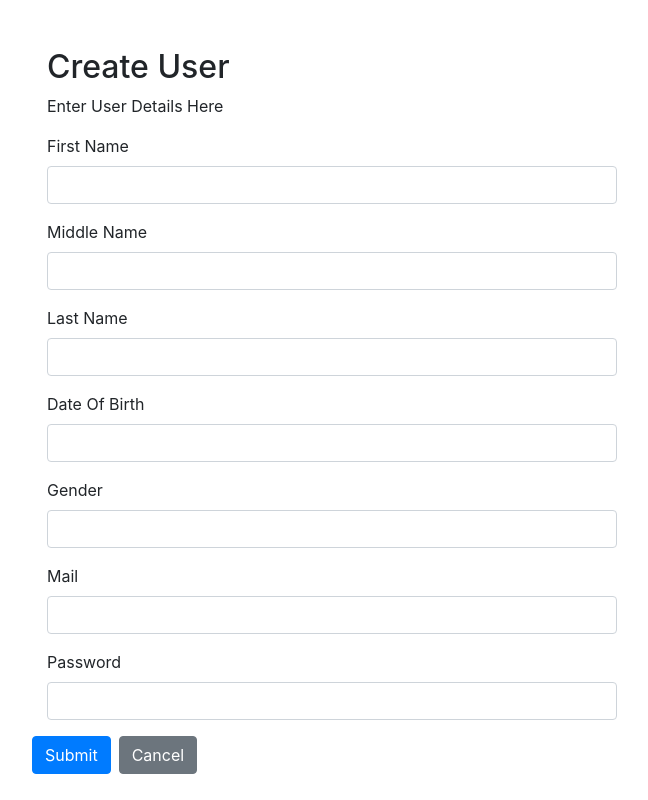
After one commit to cs353-project/Local_Events_App, a PHP site: page /create.php in a window 1280 px wide. The commit adds this page. Shown: the whole page, without its empty margins (308-956 px from the left). Run offline with PHP 8.4, Linux system fonts and the light colour scheme; data that the repository does not hold is empty.

Commit message:
admin page added, images added

```diff
--- /dev/null
+++ b/create.php
@@ -0,0 +1,69 @@
+<?php session_start(); ?>
+<?php include("api/connection.php"); ?>
+
+<!DOCTYPE html>
+<html lang="en">
+<head>
+    <meta charset="UTF-8">
+    <title>Create Record</title>
+    <link rel="stylesheet" href="https://stackpath.bootstrapcdn.com/bootstrap/4.5.2/css/bootstrap.min.css">
+    <style>
+        .wrapper{
+            width: 600px;
+            margin: 0 auto;
+        }
+    </style>
+</head>
+<body>
+    <div class="wrapper">
+        <div class="container-fluid">
+            <div class="row">
+                <div class="col-md-12">
+                    <h2 class="mt-5">Create User</h2>
+                    <p>Enter User Details Here</p>
+                    <form action="<?php echo htmlspecialchars($_SERVER["PHP_SELF"]); ?>" method="post">
+                        <div class="form-group">
+                            <label>First Name</label>
+                            <input type="text" name="name" class="form-control" value="">
+                            <span class="invalid-feedback"><?php echo $name_err;?></span>
+                        </div>
+                        <div class="form-group">
+                            <label>Middle Name</label>
+                            <input type="text" name="name" class="form-control" value="">
+                            <span class="invalid-feedback"><?php echo $name_err;?></span>
+                        </div>
+                        <div class="form-group">
+                            <label>Last Name</label>
+                            <input type="text" name="name" class="form-control" value="">
+                            <span class="invalid-feedback"><?php echo $name_err;?></span>
+                        </div>
+                        <div class="form-group">
+                            <label>Date Of Birth</label>
+                            <input type="text" name="name" class="form-control" value="">
+                            <span class="invalid-feedback"><?php echo $name_err;?></span>
+                        </div>
+                        <div class="form-group">
+                            <label>Gender</label>
+                            <input type="text" name="name" class="form-control" value="">
+                            <span class="invalid-feedback"><?php echo $name_err;?></span>
+                        </div>
+                        <div class="form-group">
+                            <label>Mail</label>
+                            <input type="text" name="name" class="form-control" value="">
+                            <span class="invalid-feedback"><?php echo $name_err;?></span>
+                        </div>
+                        <div class="form-group">
+                            <label>Password</label>
+                            <input type="text" name="name" class="form-control" value="">
+                            <span class="invalid-feedback"><?php echo $name_err;?></span>
+                        </div>
+                        </div>
+                        <input type="submit" class="btn btn-primary" value="Submit">
+                        <a href="admin_page.php" class="btn btn-secondary ml-2">Cancel</a>
+                    </form>
+                </div>
+            </div>
+        </div>
+    </div>
+</body>
+</html>
--- a/home_page.php
+++ b/home_page.php
@@ -24,7 +24,7 @@
                     echo '
                             <a href="details.php?id=' . $row["event_id"] . '" style="text-decoration: none; background-color: none; color:black">
                                 <div style="height:300px; width:300px; background-color:white; margin-right:10px; border-radius:5px; filter: drop-shadow(0px 4px 4px rgba(0, 0, 0, 0.5));">
-                                    <img src="musical-note.png" alt="Event Image" width="300" height="200">
+                                    <img src="'.$row["image"].'" alt="Event Image" width="300" height="200">
                                     <p style="font-size: 16px; font-weight:bold; margin-left:10px; padding-top:10px">' . $row["title"] . '</p>
                                     <p style="font-size: 12px;color:red;margin-left:10px">' . $row["start_time"] . '</p>
                                     <p style="font-size: 12px; color:gray;margin-left:10px">' . $row["address_city"] . ' ' . $row["address_street"] . '</p>
@@ -61,7 +61,7 @@
                     echo '
                     <a href="details.php?id=' . $row["event_id"] . '" style="text-decoration: none; background-color: none; color:black">
                         <div style="height:200px; width:180px; background-color:white; margin-right:10px; border-radius:5px;border-radius:5px; filter: drop-shadow(0px 4px 4px rgba(0, 0, 0, 0.5));">
-                            <img src="musical-note.png" alt="Event Image" width="180" height="100">
+                            <img src="'.$row["image"].'" alt="Event Image" width="180" height="100">
                             <p style="font-size: 16px; font-weight:bold; margin-left:10px; padding-top:10px">' . $row["title"] . '</p>
                             <p style="font-size: 12px;color:red;margin-left:10px">' . $row["start_time"] . '</p>
 
--- a/index.php
+++ b/index.php
@@ -51,6 +51,7 @@
                                 <div class="d-flex align-items-center justify-content-center pb-4">
                                     <p class="mb-0 me-2">Don't have an account?</p>
                                     <a type="button" class="btn btn-outline-danger" href="register.php">Create new</a>
+                                    <a type="button" class="btn btn-outline-danger" href="admin_page.php">admin</a>
                                 </div>
                             </form>
 
--- a/search_event.php
+++ b/search_event.php
@@ -248,7 +248,7 @@
                         echo '<div style="display:flex; padding:10px;">
                             <a href="details.php?id=' . $row["event_id"] . '" style="text-decoration: none; background-color: none; color:black">
                             <div style="height:300px; width:300px; background-color:white; margin-right:10px; border-radius:5px; filter: drop-shadow(0px 4px 4px rgba(0, 0, 0, 0.5));">
-                                    <img src="musical-note.png" alt="Event Image" width="300" height="200">
+                                    <img src="'.$row["image"].'" alt="Event Image" width="300" height="200">
                                     <p style="font-size: 16px; font-weight:bold; margin-left:10px; ">' . $row["title"] . '</p>
                                     <p style="font-size: 12px;color:red;margin-left:10px">' . $row["start_time"] . '</p>
                                     <p style="font-size: 12px; color:gray;margin-left:10px">' . $row["address_city"] . ' ' . $row["address_street"] . '</p>
@@ -256,7 +256,7 @@
                     } else if ($tmp % 3 == 1) {
                         echo '<a href="details.php?id=' . $row["event_id"] . '" style="text-decoration: none; background-color: none; color:black">
                             <div style="height:300px; width:300px; background-color:white; margin-right:10px; border-radius:5px; filter: drop-shadow(0px 4px 4px rgba(0, 0, 0, 0.5));">
-                                    <img src="musical-note.png" alt="Event Image" width="300" height="200">
+                                    <img src="'.$row["image"].'" alt="Event Image" width="300" height="200">
                                     <p style="font-size: 16px; font-weight:bold; margin-left:10px;">' . $row["title"] . '</p>
                                     <p style="font-size: 12px;color:red;margin-left:10px">' . $row["start_time"] . '</p>
                                     <p style="font-size: 12px; color:gray;margin-left:10px">' . $row["address_city"] . ' ' . $row["address_street"] . '</p>
@@ -264,7 +264,7 @@
                     } else if ($tmp % 3 == 2) {
                         echo '<a href="details.php?id=' . $row["event_id"] . '" style="text-decoration: none; background-color: none; color:black">
                             <div style="height:300px; width:300px; background-color:white; margin-right:10px; border-radius:5px; filter: drop-shadow(0px 4px 4px rgba(0, 0, 0, 0.5));">
-                                    <img src="musical-note.png" alt="Event Image" width="300" height="200">
+                                    <img src="'.$row["image"].'" alt="Event Image" width="300" height="200">
                                     <p style="font-size: 16px; font-weight:bold; margin-left:10px; ">' . $row["title"] . '</p>
                                     <p style="font-size: 12px;color:red;margin-left:10px">' . $row["start_time"] . '</p>
                                     <p style="font-size: 12px; color:gray;margin-left:10px">' . $row["address_city"] . ' ' . $row["address_street"] . '</p>
```
Also changed, not shown: admin_page.php (added, +76 -0 lines), update.php (added, +70 -0 lines).
